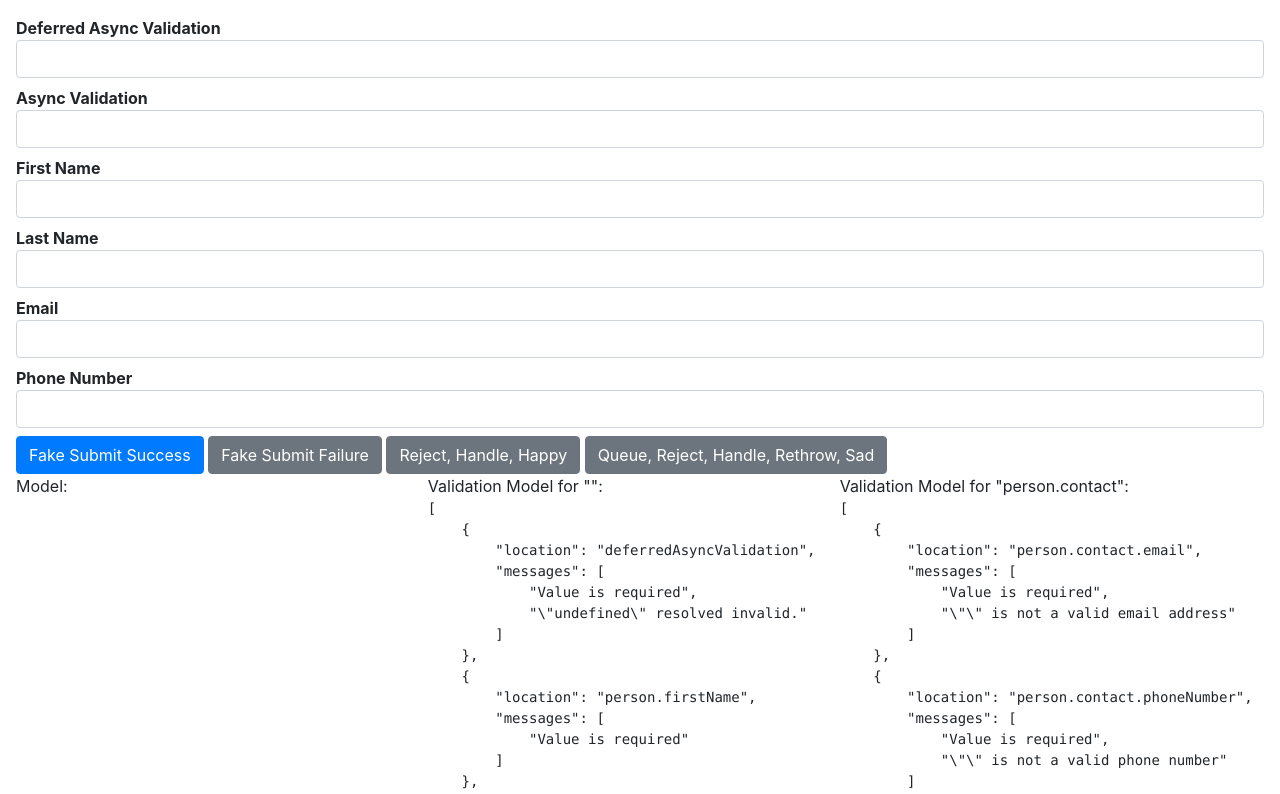
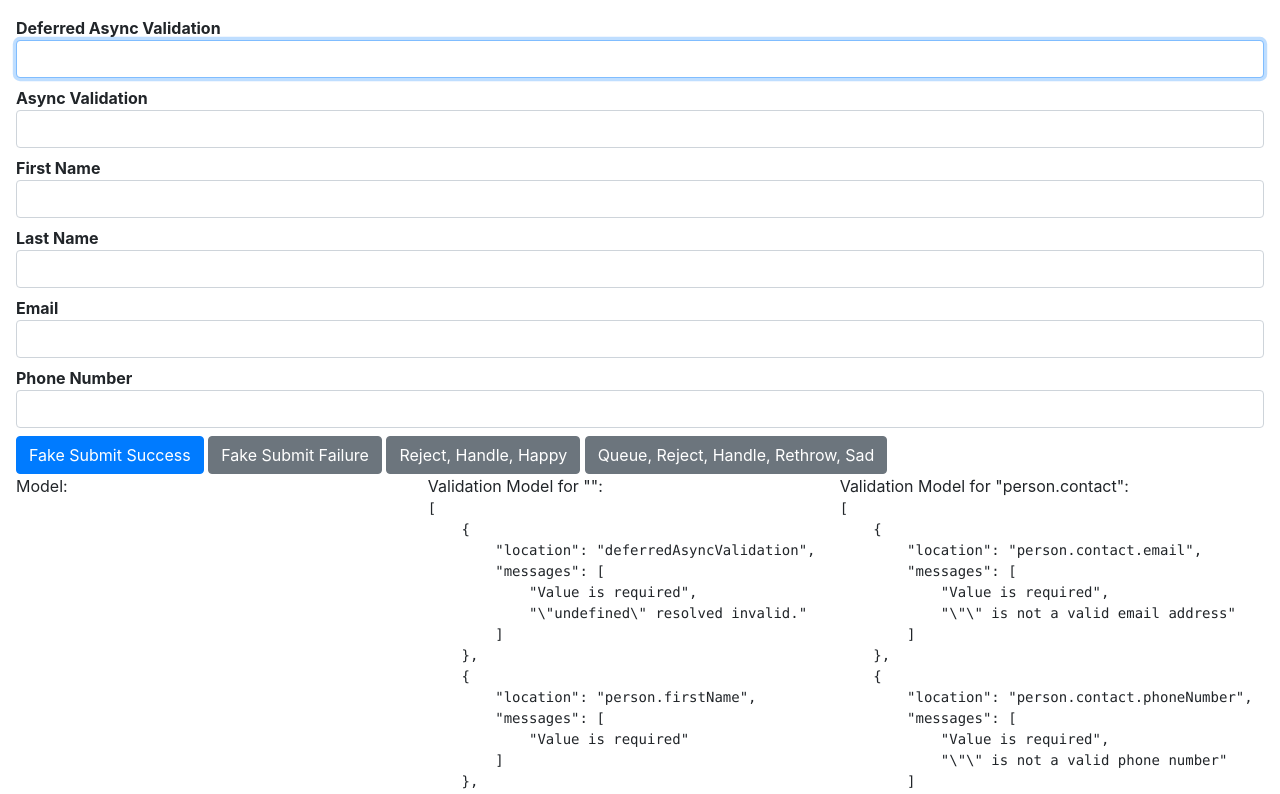
Before and after one commit to stewie1570/leaf-validator, a React (Create React App) app: page / in a window 1280 px wide. Shown: the top 794 px of the page. Built offline with nearby package versions, Linux system fonts and the light colour scheme.

Commit message:
Forwarded ref in nested form input HOC.

```diff
--- a/src/App.tsx
+++ b/src/App.tsx
@@ -179,7 +179,12 @@ function formElements(model: any, setModel: Dispatch<SetStateAction<any>>, showA
         {...formElement}>
         {(value: string, onChange, onBlur, errors) => <label>
             {name}
-            <TextInput value={value} onChange={onChange} onBlur={onBlur} className={`${errors.length > 0 ? "is-invalid " : ""}form-control mb-1`} />
+            <TextInput
+                autofocus={index === 0}
+                value={value}
+                onChange={onChange}
+                onBlur={onBlur}
+                className={`${errors.length > 0 ? "is-invalid " : ""}form-control mb-1`} />
             {errors.length > 0 && <ul className="errors">
                 {errors.map((error, index) => <li data-testid="error" key={index}>{error}</li>)}
             </ul>}
--- a/src/TextInput.tsx
+++ b/src/TextInput.tsx
@@ -1,4 +1,4 @@
-import React, { useRef, useEffect } from 'react'
+import React, { useRef, useEffect, forwardRef } from 'react'
 
 type TextInputProps = {
     autofocus?: boolean
@@ -7,12 +7,29 @@ type TextInputProps = {
     [otherProps: string]: any
 };
 
-const noOp = () => undefined;
+function useCombinedRefs(...refs: any): React.MutableRefObject<any> {
+    const targetRef = React.useRef()
 
-export function TextInput(props: TextInputProps) {
+    React.useEffect(() => {
+        refs.forEach((ref: any) => {
+            if (!ref) return
+
+            if (typeof ref === 'function') {
+                ref(targetRef.current)
+            } else {
+                ref.current = targetRef.current
+            }
+        })
+    }, [refs])
+
+    return targetRef
+}
+
+export const TextInput = forwardRef((props: TextInputProps, ref: any) => {
     const { autofocus, value, onChange, ...otherProps } = props;
     const onTextChange = (event: any) => onChange(event && event.target && event.target.value);
-    const theInput = useRef<any>({ focus: noOp });
+    const theInput = useRef<any>(ref);
+    const combinedRef = useCombinedRefs(ref, theInput);
 
     useEffect(() => {
         if (autofocus) theInput?.current?.focus()
@@ -21,8 +38,8 @@ export function TextInput(props: TextInputProps) {
     return <input
         className="form-control"
         {...otherProps}
-        ref={theInput}
+        ref={combinedRef}
         type="text"
         value={value || ""}
         onChange={onTextChange} />
-}
+});
--- a/src/lib/NestableForm.tsx
+++ b/src/lib/NestableForm.tsx
@@ -1,4 +1,4 @@
-import React, { useEffect, useState } from "react";
+import React, { forwardRef, useEffect, useState } from "react";
 import { createContext, useContext } from "react";
 import { useMountedOnlyState } from "./hooks/useMountedOnlyState";
 
@@ -16,7 +16,7 @@ type NestableFormHOC = <P>(Form: React.ComponentType<P>) => React.ComponentType<
 const CurrentFormContext = createContext<CurrentForm | undefined>(undefined);
 const FormIdContext = createContext<any>(undefined);
 
-export const inputWithFormSelectionOnFocus: NestableFormInputHOC = Input => (props: any) => {
+export const inputWithFormSelectionOnFocus: NestableFormInputHOC = Input => forwardRef((props: any, ref) => {
     const { onFocus, ...otherProps } = props;
     const formId = useContext(FormIdContext);
     const [, setCurrentFormId] = useContext(CurrentFormContext) ?? [undefined, () => undefined];
@@ -26,12 +26,12 @@ export const inputWithFormSelectionOnFocus: NestableFormInputHOC = Input => (pro
         onFocus?.(...args);
     }
 
-    return <Input {...otherProps} onFocus={handleFocus} />;
-}
+    return <Input {...otherProps} ref={ref} onFocus={handleFocus} />;
+});
 
 export const formWithVirtualNestability: NestableFormHOC = Form => (props: any) => {
     const { children, name, onSubmit, ...otherProps } = props;
-    const [submitHandlers, setSubmitHandlers] = useState<{[name: string]: any}>({
+    const [submitHandlers, setSubmitHandlers] = useState<{ [name: string]: any }>({
         [name]: onSubmit
     });
     const currentFormContext = useContext(CurrentFormContext);
```
Also changed, not shown: 2 other files (tests, documents, lock files or other folders).
